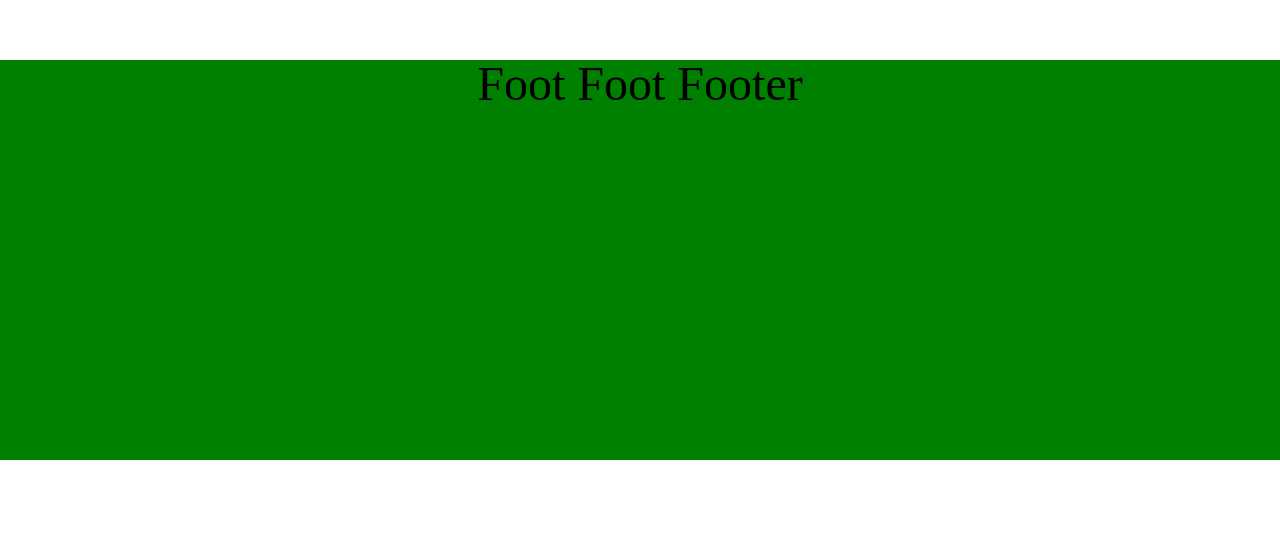
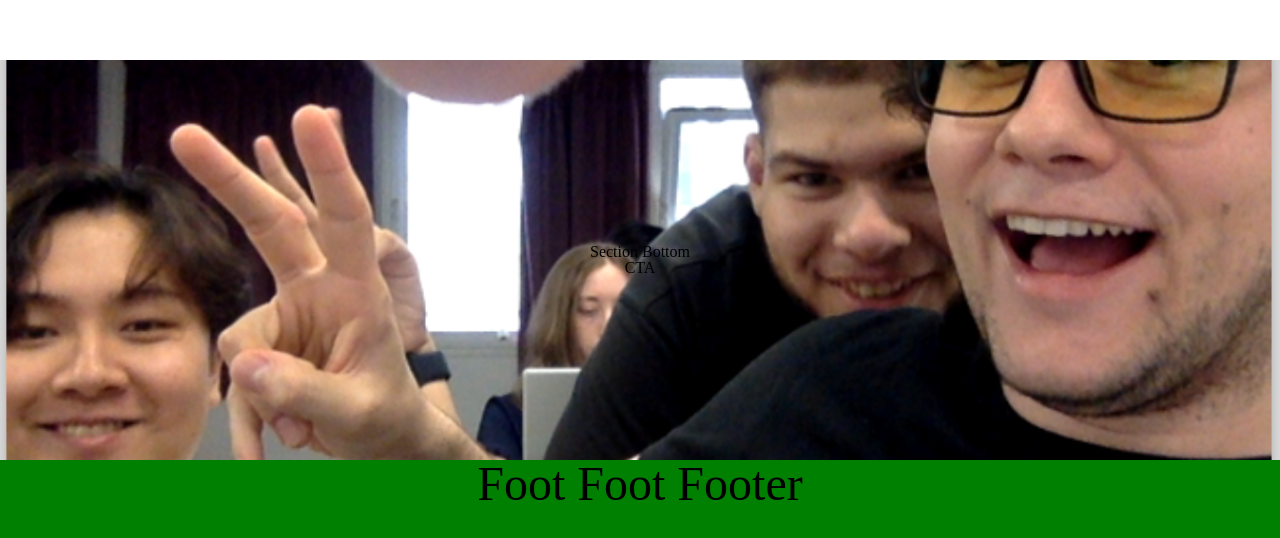
Before and after one commit to NtchPlayer/Ktorze, a Vue app: page / in a window 1280 px wide. Shown: the part 1552-2090 px from the top of the page. Before the commit the page ends 2012 px from the top, so only its background shows below. Built offline with nearby package versions, Linux system fonts and the light colour scheme.

Commit message:
add section bottom

```diff
--- /dev/null
+++ b/src/components/SectionBottom.vue
@@ -0,0 +1,38 @@
+<template>
+  <div class="sectionBottom">
+    <figure>
+      <img src="@/assets/jacob.png" alt="">
+    </figure>
+
+    <h2>Section Bottom</h2>
+    <router-link :to="{name: 'home'}">CTA</router-link>
+  </div>
+</template>
+
+<script>
+export default {
+    name: 'SectionBottom'
+}
+</script>
+
+<style lang="scss">
+
+.sectionBottom{
+    height: 400px;
+    position:relative;
+    overflow: hidden;
+    display: flex;
+    flex-direction:column;
+    justify-content: center;
+    img{
+        position:absolute;
+        min-height: 600px;
+        width: 100%;
+        top: 50%;
+        left: 50%;
+        transform: translate(-50%, -50%);
+        z-index:-1;
+    }
+}
+
+</style>
--- a/src/views/Home.vue
+++ b/src/views/Home.vue
@@ -2,17 +2,20 @@
     <Fotorama/>
     <SectionHome/>
     <SectionHome/>
+    <SectionBottom/>
 </template>
 
 <script>
 import Fotorama from '@/components/Fotorama.vue'
 import SectionHome from '@/components/SectionHome.vue'
+import SectionBottom from '@/components/SectionBottom.vue'
 
 export default {
   name: 'Home',
   components: {
     Fotorama,
-    SectionHome
+    SectionHome,
+    SectionBottom
   }
 }
 </script>
```
Also changed, not shown: src/assets/jacob.png (added).
